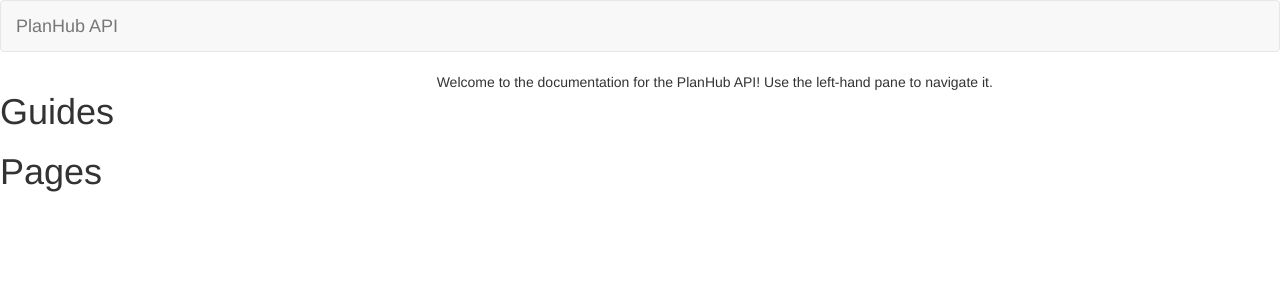
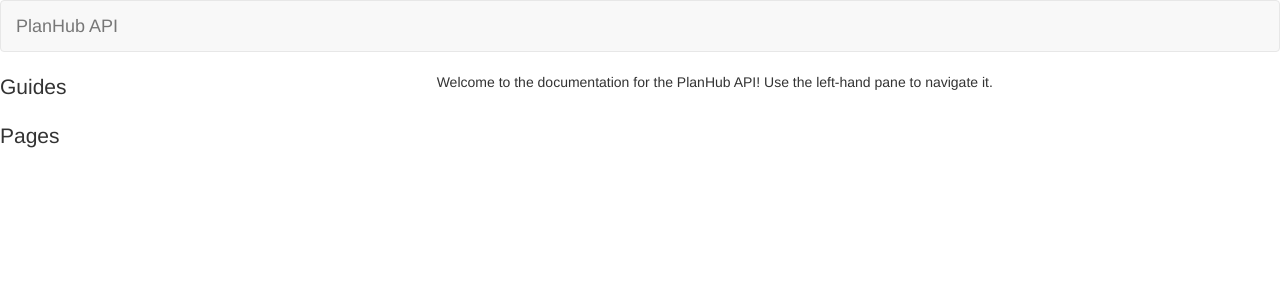
Before and after one commit to MyHomeworkSpace/Help, a Jekyll site: the page built from index.html, in a window 1280 px wide. Shown: the top 300 px of the page. Built offline with Jekyll 4.4.1, drawn with Linux system fonts in a browser that asks for light colours; nearby versions of some CDN libraries.

Commit message:
Header in wrong place

```diff
--- a/_includes/header.html
+++ b/_includes/header.html
@@ -1,8 +1,9 @@
-<h1>Guides</h1>
+<p class="lead">Guides</p>
 <ul>
 
 </ul>
-<h1>Pages</h1>
+
+<p class="lead">Pages</p>
 <ul>
 
 </ul>
```
Also changed, not shown: _layouts/header.html (deleted, +0 -9 lines).
